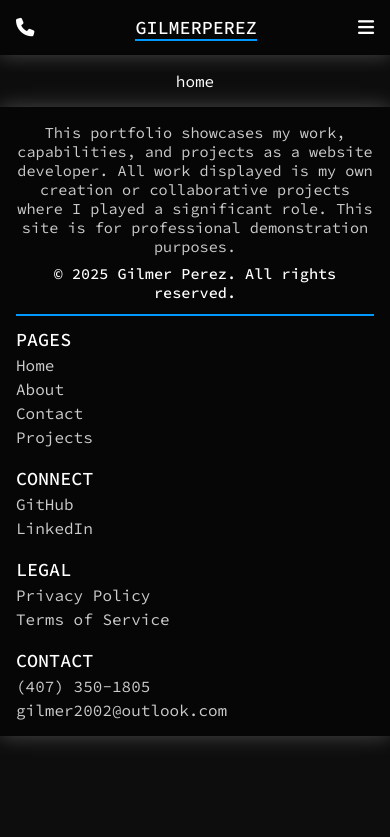
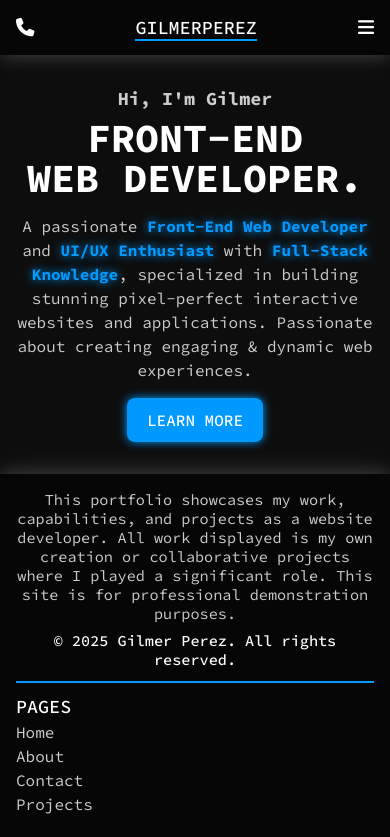
Before and after one commit to gilmerperez/gilmer-perez, a React (Vite) app: page / in a window 390 px wide. Shown: the top 837 px of the page. Built offline with nearby package versions, Linux system fonts and the light colour scheme.

Commit message:
Added home content

```diff
--- a/src/pages/Home/Home.jsx
+++ b/src/pages/Home/Home.jsx
@@ -1,5 +1,6 @@
 import { useEffect } from "react";
 import styles from "./Home.module.css";
+import { Link } from "react-router-dom";
 
 function Home() {
   // * Set page title
@@ -10,7 +11,29 @@ function Home() {
   return (
     <>
       <main>
-        <div className={styles.homeContainer}>home</div>
+        <div className={styles.homeContainer}>
+          {/* Hero section */}
+          <section className={styles.heroSection}>
+            {/* Greeting */}
+            <h2 className={styles.greeting}>Hi, I'm Gilmer</h2>
+            {/* Main title */}
+            <h1 className={styles.mainTitle}>
+              FRONT-END
+              <br />
+              WEB DEVELOPER.
+            </h1>
+            {/* Description */}
+            <p className={styles.description}>
+              A passionate <strong>Front-End Web Developer</strong> and <strong>UI/UX Enthusiast</strong> with{" "}
+              <strong>Full-Stack Knowledge</strong>, specialized in building stunning pixel-perfect interactive websites
+              and applications. Passionate about creating engaging & dynamic web experiences.
+            </p>
+            {/* CTA button */}
+            <Link to="/about" className={styles.ctaButton}>
+              LEARN MORE
+            </Link>
+          </section>
+        </div>
       </main>
     </>
   );
--- a/src/pages/Home/Home.module.css
+++ b/src/pages/Home/Home.module.css
@@ -7,3 +7,111 @@
   flex-direction: column;
   justify-content: center;
 }
+
+/* Hero section */
+.heroSection {
+  width: 100%;
+  margin: 3rem;
+  display: flex;
+  text-align: center;
+  align-items: center;
+  flex-direction: column;
+  justify-content: center;
+}
+
+/* Greeting */
+.greeting {
+  font-size: 2rem;
+  margin-bottom: 0.5rem;
+  transition: 0.3s ease-in;
+  color: var(--text-secondary);
+}
+
+/* Main title */
+.mainTitle {
+  line-height: 1;
+  font-size: 5rem;
+  font-weight: 700;
+  margin-bottom: 1rem;
+  transition: 0.3s ease-in;
+}
+
+/* Description */
+.description {
+  line-height: 1.5;
+  max-width: 1000px;
+  font-size: 1.25rem;
+  margin-bottom: 1.5rem;
+  transition: 0.3s ease-in;
+  color: var(--text-secondary);
+}
+
+.description strong {
+  font-weight: 700;
+  color: var(--primary);
+  text-shadow: 0px 0px 10px hsl(204, 100%, 50%);
+}
+
+/* CTA button */
+.ctaButton {
+  font-weight: 500;
+  font-size: 1.5rem;
+  transition: 0.3s ease;
+  border-radius: 0.5rem;
+  padding: 0.75rem 1.25rem;
+  color: hsl(0, 0%, 100%);
+  background-color: var(--primary);
+  box-shadow: 0px 0px 10px hsl(204, 100%, 50%);
+}
+
+.ctaButton:hover {
+  transform: translateY(-5px);
+  box-shadow: 0px 0px 30px hsl(204, 100%, 50%);
+}
+
+/* Responsive Design */
+@media (max-width: 768px) {
+  .heroSection {
+    margin: 2rem;
+  }
+
+  .greeting {
+    font-size: 1.5rem;
+  }
+
+  .mainTitle {
+    font-size: 4rem;
+  }
+
+  .description {
+    font-size: 1.15rem;
+  }
+
+  .ctaButton {
+    font-size: 1.25rem;
+  }
+}
+
+@media (max-width: 480px) {
+  .heroSection {
+    margin: 1rem;
+  }
+
+  .greeting {
+    font-size: 1.15rem;
+  }
+
+  .mainTitle {
+    width: 100%;
+    font-size: 2.5rem;
+  }
+
+  .description {
+    font-size: 1rem;
+    margin-bottom: 1rem;
+  }
+
+  .ctaButton {
+    font-size: 1rem;
+  }
+}
```
